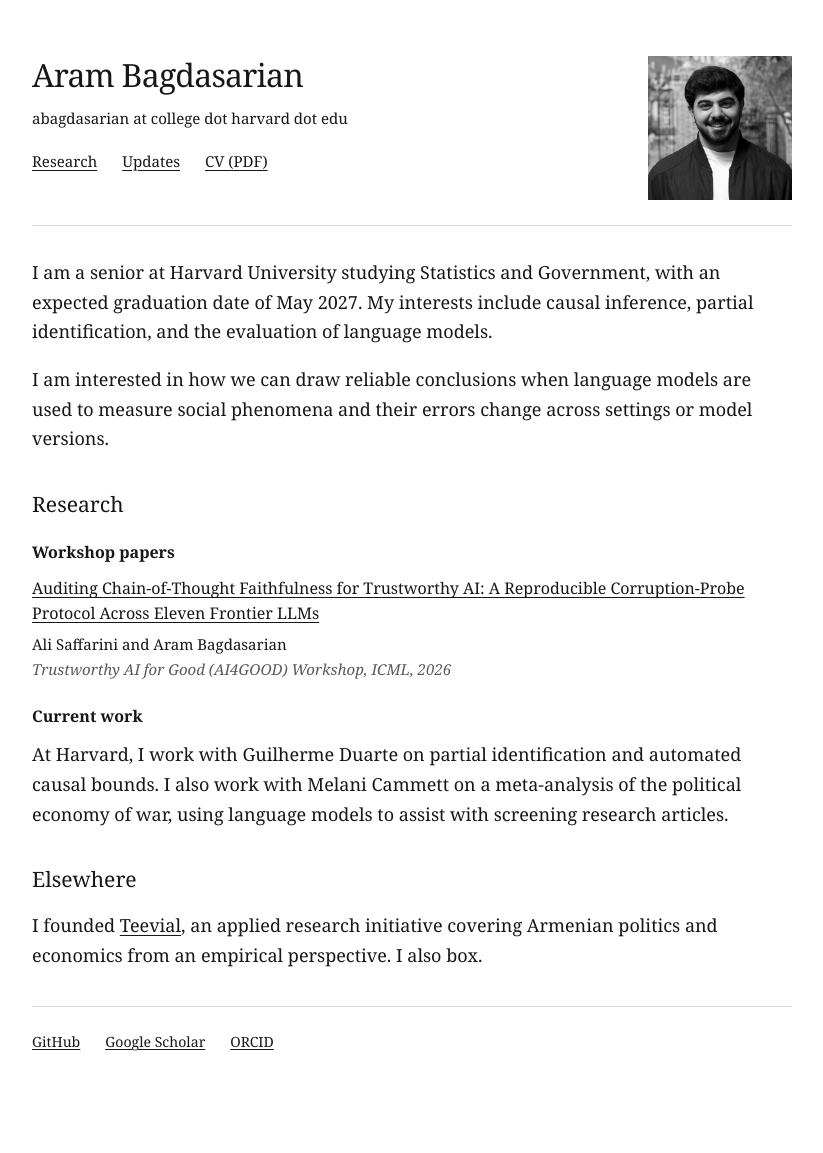
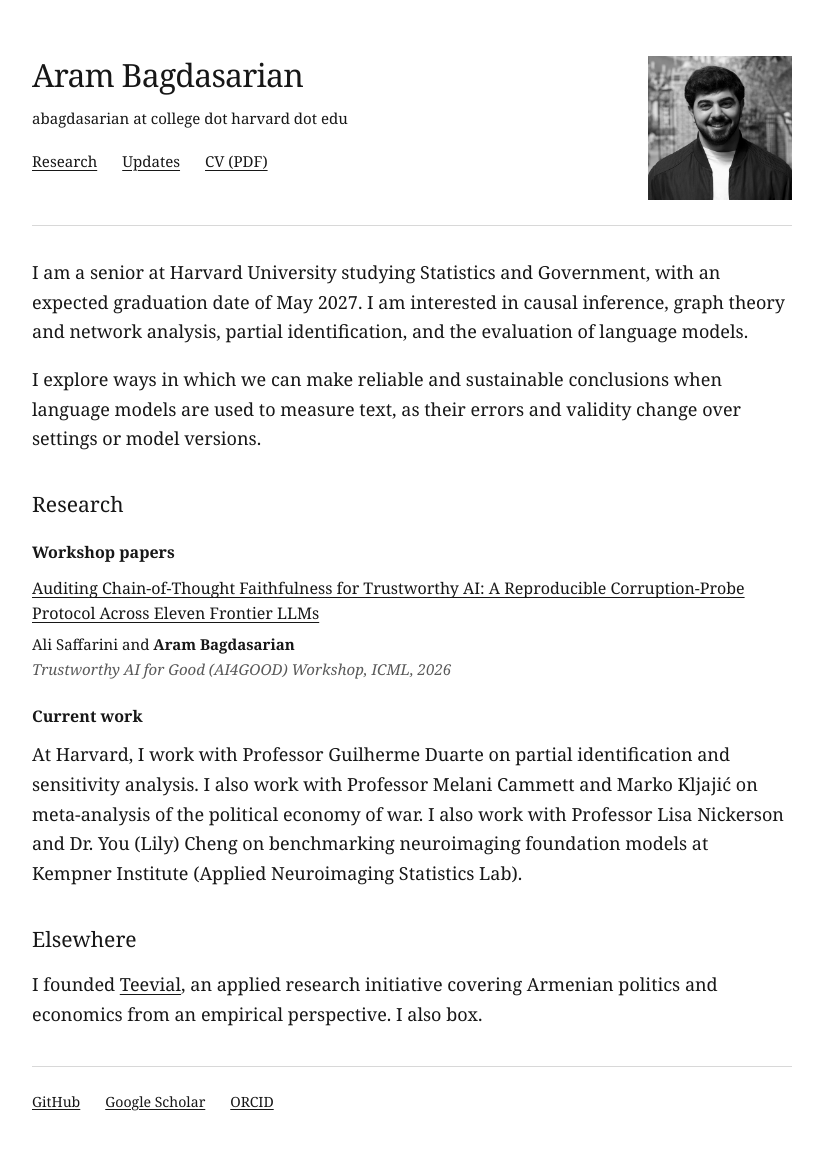
Before and after one commit to arambagdasarian/arambagdasarian.github.io, a Jekyll site: the page built from index.html, in a window 1280 px wide. Shown: the whole page, without its empty margins (228-1051 px from the left). Built offline with Jekyll 4.4.1, drawn with Linux system fonts in a browser that asks for light colours; before the commit the page ends 1094 px from its top, so only the background shows below that.

Commit message:
Use supplied introduction and current work; bold author name

```diff
--- a/index.html
+++ b/index.html
@@ -2,8 +2,8 @@
 home: true
 ---
 <section class="about" aria-label="About me">
-  <p>I am a senior at Harvard University studying Statistics and Government, with an expected graduation date of May 2027. My interests include causal inference, partial identification, and the evaluation of language models.</p>
-  <p>I am interested in how we can draw reliable conclusions when language models are used to measure social phenomena and their errors change across settings or model versions.</p>
+  <p>I am a senior at Harvard University studying Statistics and Government, with an expected graduation date of May 2027. I am interested in causal inference, graph theory and network analysis, partial identification, and the evaluation of language models.</p>
+  <p>I explore ways in which we can make reliable and sustainable conclusions when language models are used to measure text, as their errors and validity change over settings or model versions.</p>
 </section>
 
 <section id="research" aria-labelledby="research-heading">
@@ -14,14 +14,14 @@
     {% for paper in site.data.research %}
     <li>
       <h4><a href="{{ paper.url }}">{{ paper.title | escape }}</a></h4>
-      <p>{{ paper.authors | escape }}</p>
+      <p>{{ paper.authors | escape | replace: "Aram Bagdasarian", "<strong>Aram Bagdasarian</strong>" }}</p>
       <p class="research-venue">{{ paper.venue | escape }}, {{ paper.year }}</p>
     </li>
     {% endfor %}
   </ul>
   {% endif %}
   <h3 class="subheading">Current work</h3>
-  <p>At Harvard, I work with Guilherme Duarte on partial identification and automated causal bounds. I also work with Melani Cammett on a meta-analysis of the political economy of war, using language models to assist with screening research articles.</p>
+  <p>At Harvard, I work with Professor Guilherme Duarte on partial identification and sensitivity analysis. I also work with Professor Melani Cammett and Marko Kljajić on meta-analysis of the political economy of war. I also work with Professor Lisa Nickerson and Dr. You (Lily) Cheng on benchmarking neuroimaging foundation models at Kempner Institute (Applied Neuroimaging Statistics Lab).</p>
 </section>
 
 {% if site.posts.size > 0 %}
```
